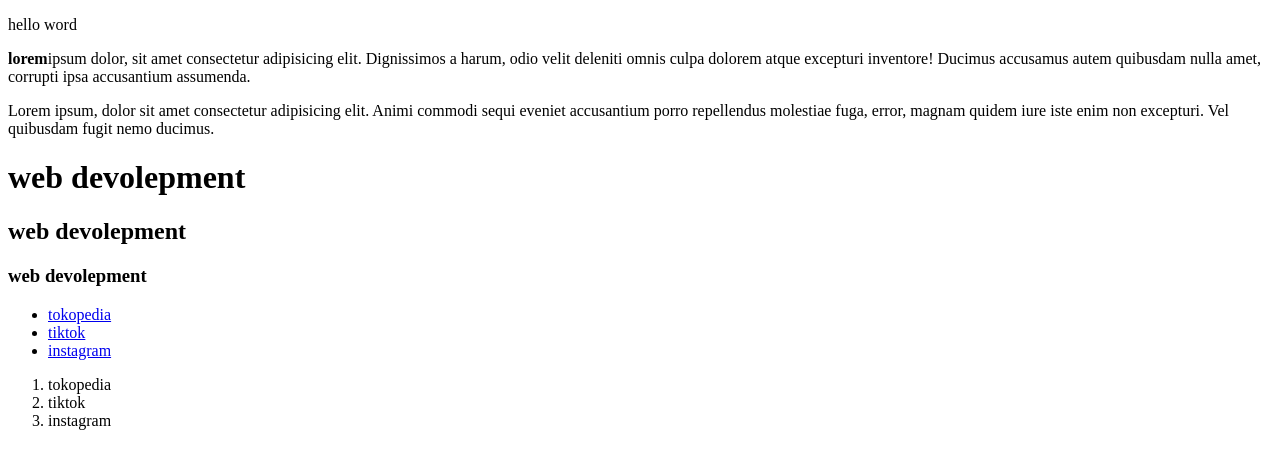
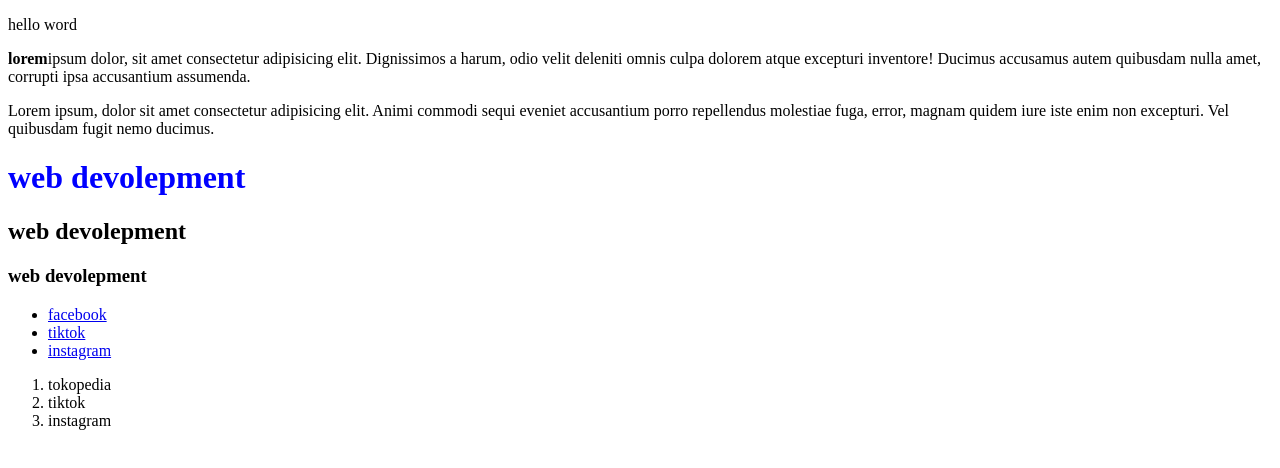
Before and after one commit to shohehahmadsolihun/fristprojek, a plain HTML site: page index.html in a window 1280 px wide. Drawn offline with Linux system fonts and the light colour scheme.

Commit message:
index.css

```diff
--- a/index.css
+++ b/index.css
@@ -0,0 +1,3 @@
+h1 {
+    color: blue;
+}
--- a/index.html
+++ b/index.html
@@ -4,6 +4,7 @@
 <head>
     <meta charset="UTF-8">
     <meta name="viewport" content="width=device-width, initial-scale=1.0">
+    <link rel="stylesheet" href="index.css">
     <title>frist project</title>
 </head>
 
@@ -14,7 +15,8 @@
         dolorem atque excepturi inventore! Ducimus accusamus autem quibusdam nulla amet, corrupti ipsa accusantium
         assumenda.</p>
 
-    <p>Lorem ipsum, dolor sit amet consectetur adipisicing elit. Animi commodi sequi eveniet accusantium porro
+    <p>Lorem ipsum, dolor sit amet consectetur adipisicing elit. Animi commodi sequi eveniet
+        accusantium porro
         repellendus molestiae fuga, error, magnam quidem iure iste enim non excepturi. Vel quibusdam fugit nemo ducimus.
     </p>
 
@@ -22,7 +24,7 @@
     <h2>web devolepment</h2>
     <h3>web devolepment</h3>
     <ul>
-        <li><a href="https://tokopedia.com">tokopedia</a></li>
+        <li><a href="https://facebook.com">facebook</a></li>
         <li><a href="https://tiktok.com">tiktok</a></li>
         <li><a href="https://instagram.com">instagram</a></li>
     </ul>
```
